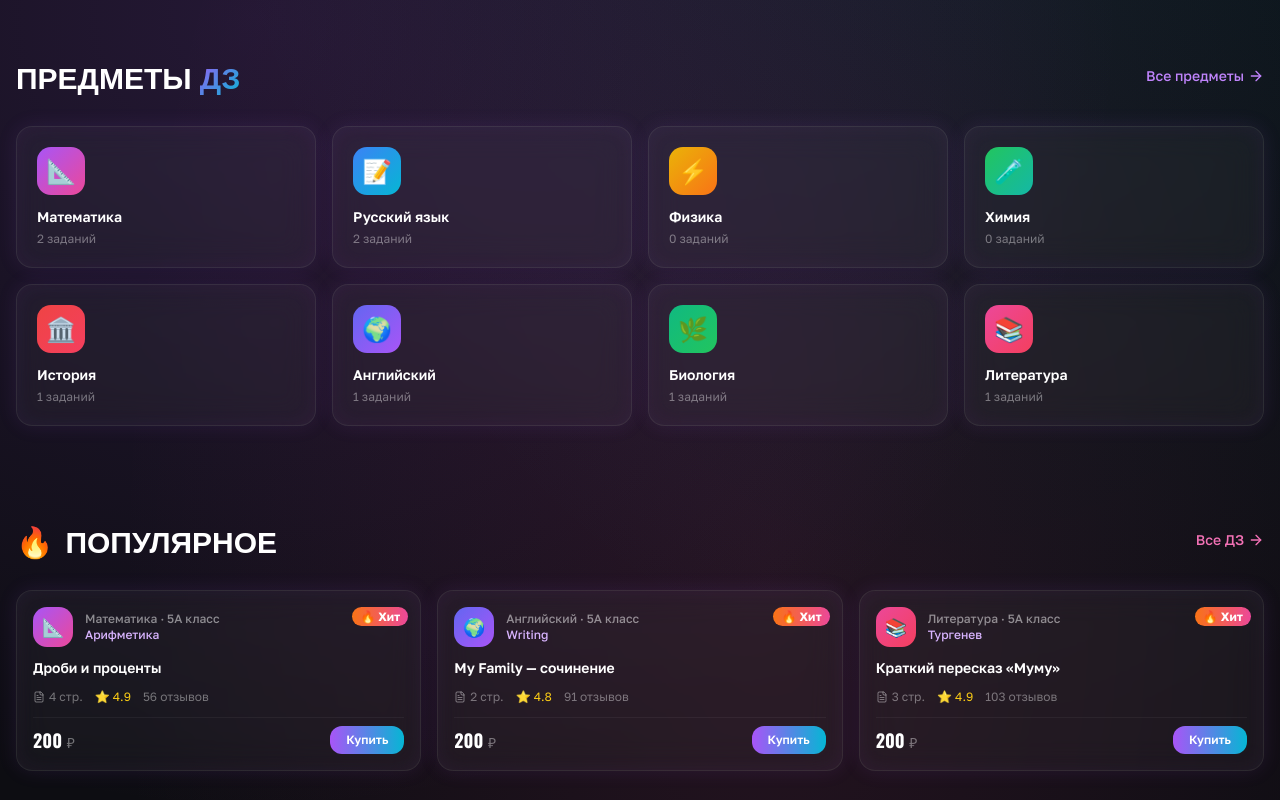
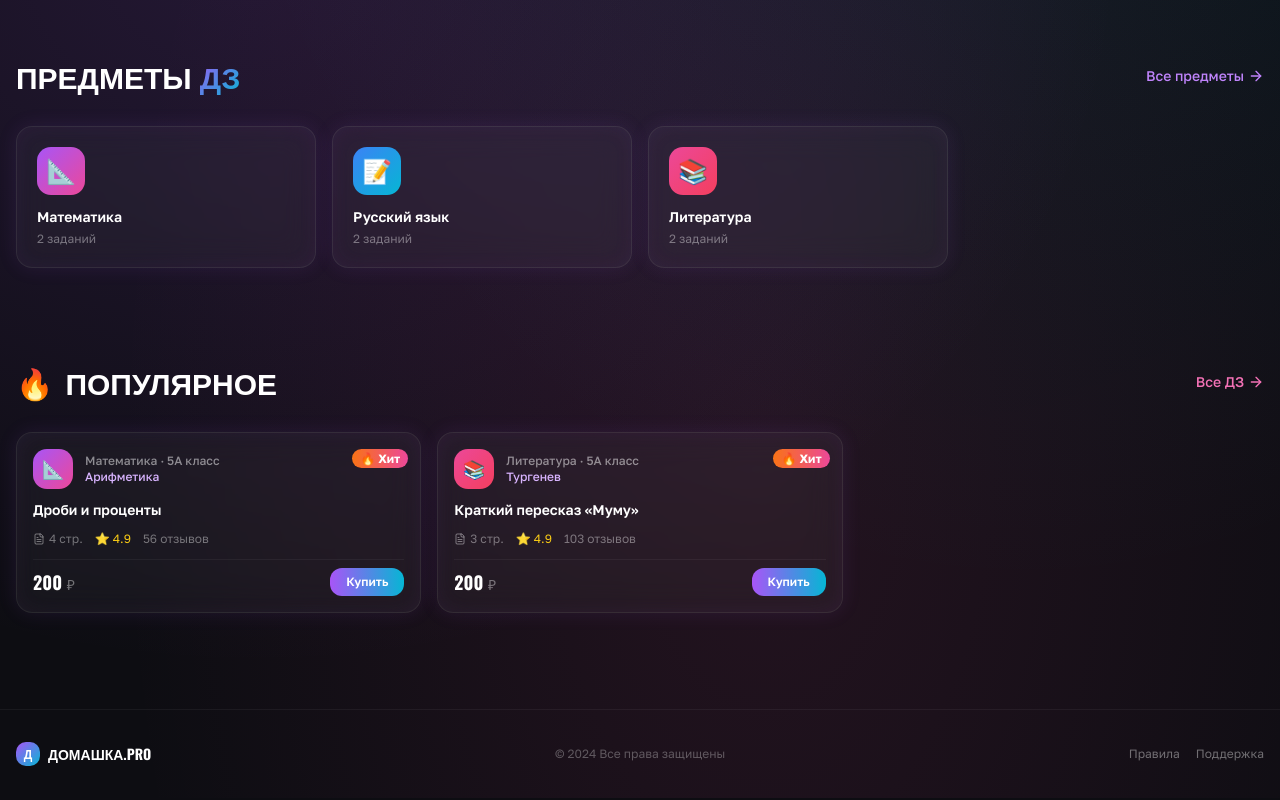
Before and after one commit to pr-poehali-dev/homework-sharing-site, a React (Vite) app: page / in a window 1280 px wide. Shown: the part 920-1720 px from the top of the page. Built offline with nearby package versions, Linux system fonts and the light colour scheme.

Commit message:
feat: добавлены предметы математика русский литература

```diff
--- a/src/pages/Index.tsx
+++ b/src/pages/Index.tsx
@@ -4,11 +4,6 @@ import Icon from "@/components/ui/icon";
 const SUBJECTS = [
   { id: "math", name: "Математика", emoji: "📐", color: "from-purple-500 to-pink-500" },
   { id: "russian", name: "Русский язык", emoji: "📝", color: "from-blue-500 to-cyan-500" },
-  { id: "physics", name: "Физика", emoji: "⚡", color: "from-yellow-500 to-orange-500" },
-  { id: "chemistry", name: "Химия", emoji: "🧪", color: "from-green-500 to-teal-500" },
-  { id: "history", name: "История", emoji: "🏛️", color: "from-red-500 to-rose-500" },
-  { id: "english", name: "Английский", emoji: "🌍", color: "from-indigo-500 to-purple-500" },
-  { id: "biology", name: "Биология", emoji: "🌿", color: "from-emerald-500 to-green-500" },
   { id: "literature", name: "Литература", emoji: "📚", color: "from-pink-500 to-rose-500" },
 ];
 
@@ -16,13 +11,11 @@ const GRADES = ["5А"];
 
 const HOMEWORKS = [
   { id: 1, subject: "math", grade: "5А", title: "Дроби и проценты", topic: "Арифметика", pages: 4, price: 200, hot: true, rating: 4.9, reviews: 56 },
-  { id: 2, subject: "russian", grade: "5А", title: "Имя прилагательное — упражнения", topic: "Морфология", pages: 3, price: 200, hot: false, rating: 4.6, reviews: 72 },
-  { id: 3, subject: "english", grade: "5А", title: "My Family — сочинение", topic: "Writing", pages: 2, price: 200, hot: true, rating: 4.8, reviews: 91 },
-  { id: 4, subject: "history", grade: "5А", title: "Древний Египет — конспект", topic: "История Древнего мира", pages: 4, price: 200, hot: false, rating: 4.7, reviews: 38 },
-  { id: 5, subject: "biology", grade: "5А", title: "Строение клетки — схема и описание", topic: "Цитология", pages: 3, price: 200, hot: false, rating: 4.5, reviews: 44 },
-  { id: 6, subject: "literature", grade: "5А", title: "Краткий пересказ «Муму»", topic: "Тургенев", pages: 3, price: 200, hot: true, rating: 4.9, reviews: 103 },
-  { id: 7, subject: "math", grade: "5А", title: "Натуральные числа и шкалы", topic: "Геометрия", pages: 3, price: 200, hot: false, rating: 4.4, reviews: 29 },
-  { id: 8, subject: "russian", grade: "5А", title: "Глагол — упражнения и правила", topic: "Морфология", pages: 4, price: 200, hot: false, rating: 4.6, reviews: 61 },
+  { id: 2, subject: "math", grade: "5А", title: "Натуральные числа и шкалы", topic: "Геометрия", pages: 3, price: 200, hot: false, rating: 4.4, reviews: 29 },
+  { id: 3, subject: "russian", grade: "5А", title: "Имя прилагательное — упражнения", topic: "Морфология", pages: 3, price: 200, hot: false, rating: 4.6, reviews: 72 },
+  { id: 4, subject: "russian", grade: "5А", title: "Глагол — упражнения и правила", topic: "Морфология", pages: 4, price: 200, hot: false, rating: 4.6, reviews: 61 },
+  { id: 5, subject: "literature", grade: "5А", title: "Краткий пересказ «Муму»", topic: "Тургенев", pages: 3, price: 200, hot: true, rating: 4.9, reviews: 103 },
+  { id: 6, subject: "literature", grade: "5А", title: "Анализ стихотворения Пушкина", topic: "Поэзия", pages: 2, price: 200, hot: false, rating: 4.7, reviews: 48 },
 ];
 
 const SUBJECT_MAP = Object.fromEntries(SUBJECTS.map(s => [s.id, s]));
@@ -165,7 +158,7 @@ export default function Index() {
             <div className="container mx-auto px-4">
               <div className="grid grid-cols-2 md:grid-cols-4 gap-4">
                 {[
-                  { label: "Предметов", value: "15+" },
+                  { label: "Предметов", value: "3" },
                   { label: "Класс", value: "5А" },
                   { label: "Довольных учеников", value: "12K+" },
                   { label: "Цена за ДЗ", value: "200 ₽" },
```
